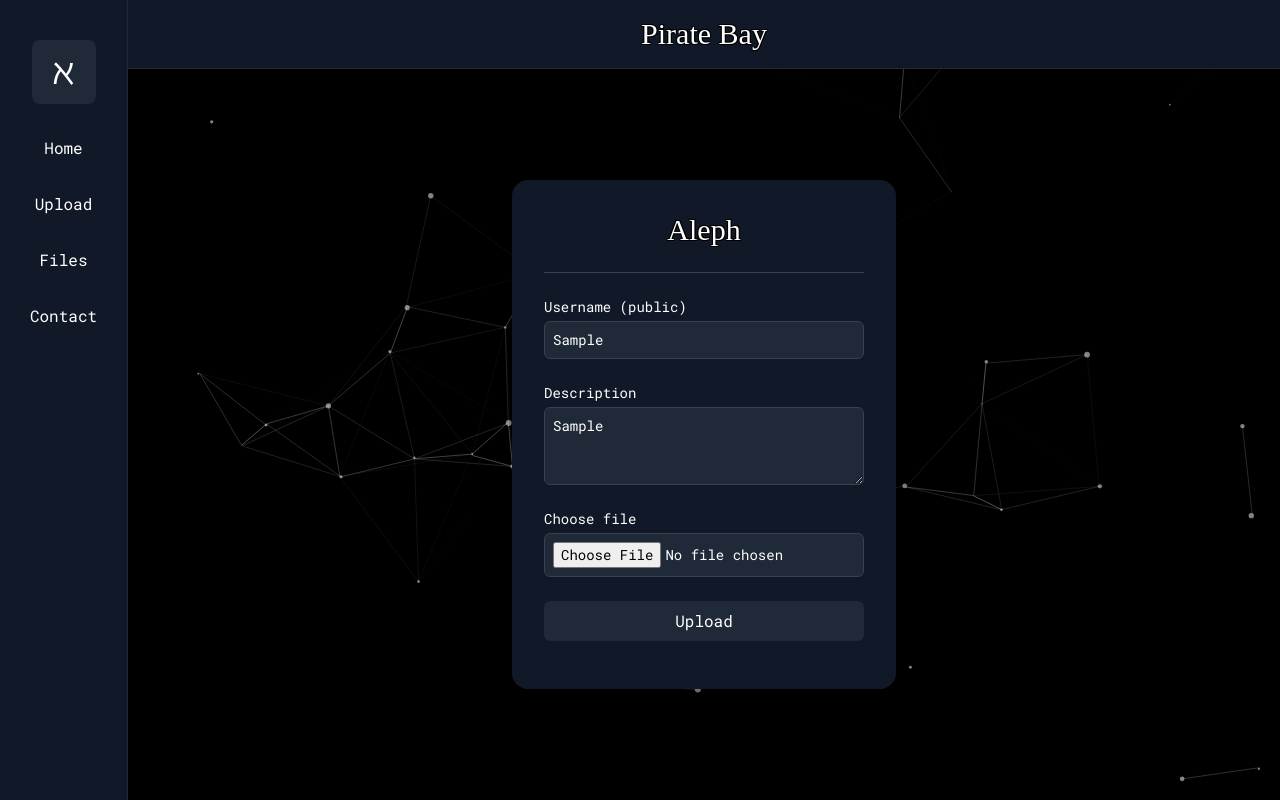
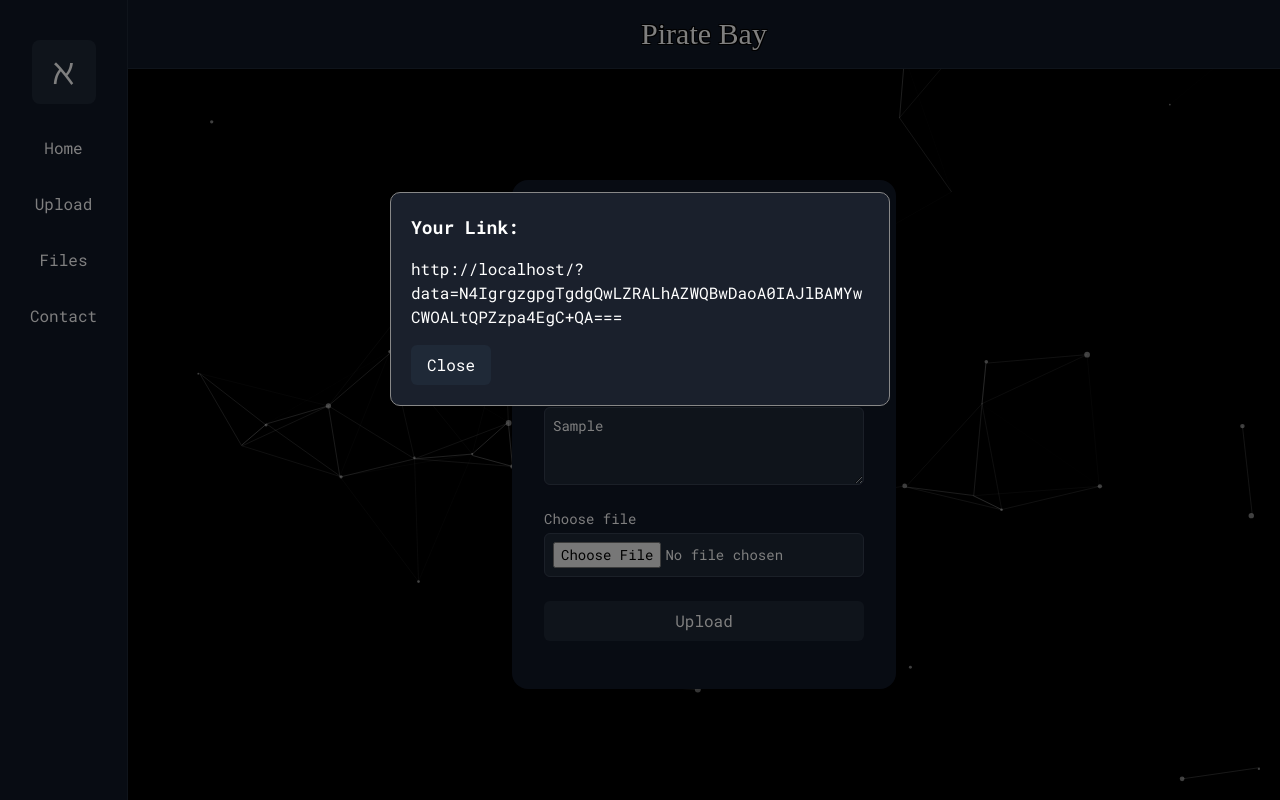
Before and after one commit to knightrepos/knightrepos.github.io, a plain HTML site: page bt/index (13).html in a window 1280 px wide. Both pictures are taken after typing "Sample", "Sample" into the empty fields and a click on the button "Upload". Drawn offline with nearby package versions, Linux system fonts and the light colour scheme; a web font is replaced by a local one.

Commit message:
Update index (13).html

```diff
--- a/bt/index (13).html
+++ b/bt/index (13).html
@@ -54,6 +54,7 @@
         }
   </style>
   <script src="https://cdn.jsdelivr.net/particles.js/2.0.0/particles.min.js"></script>
+  <script src="https://cdn.jsdelivr.net/npm/lz-string@1.4.4/libs/lz-string.min.js"></script>
   <script>
    document.addEventListener('DOMContentLoaded', function () {
             particlesJS('particles-js', {
@@ -183,12 +184,21 @@
                         description: description,
                         file: fileContent
                     };
-                    const compressedData = btoa(JSON.stringify(data));
+                    const compressedData = LZString.compressToBase64(JSON.stringify(data));
                     const link = `${window.location.origin}/?data=${compressedData}`;
                     document.getElementById('modal-link').textContent = link;
                     document.getElementById('modal').style.display = 'block';
                 };
                 reader.readAsDataURL(file);
+            } else {
+                const data = {
+                    username: username,
+                    description: description
+                };
+                const compressedData = LZString.compressToBase64(JSON.stringify(data));
+                const link = `${window.location.origin}/?data=${compressedData}`;
+                document.getElementById('modal-link').textContent = link;
+                document.getElementById('modal').style.display = 'block';
             }
         }
 
```
